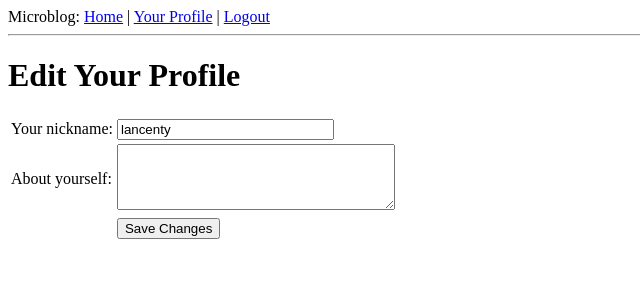
After one commit to lancenty/oakbeta, a Flask app: page /edit in a window 1280 px wide. The commit adds this page. Shown: the top 300 px of the page, without its empty margins (0-640 px from the left). Run offline with Flask 2, Linux system fonts and the light colour scheme; a user stored in the database is signed in; data comes from the database, SQL or seed files in the repository; both versions use the stored data as it was after the commit.

Commit message:
Finish chapter profile

```diff
--- a/app/__init__.py
+++ b/app/__init__.py
@@ -9,9 +9,12 @@ from config import basedir
 
 app = Flask(__name__)
 app.config.from_object('config')
+
 db = SQLAlchemy(app)
+
 lm = LoginManager()
 lm.init_app(app)
 oid = OpenID(app, os.path.join(basedir, 'tmp'))
+lm.login_view = 'login'
 
 from app import views, models
--- a/app/forms.py
+++ b/app/forms.py
@@ -1,10 +1,15 @@
 __author__ = 'Lancent'
 
 from flask.ext.wtf import Form
-from wtforms import StringField, BooleanField
-from wtforms.validators import DataRequired
+from wtforms import StringField, BooleanField, TextAreaField
+from wtforms.validators import DataRequired, Length
 
 
 class LoginForm(Form):
     openid = StringField('openid', [DataRequired()])
     remember_me = BooleanField('remember_me', default = False)
+
+
+class EditForm(Form):
+    nickname = StringField('nickname', validators=[DataRequired()])
+    about_me = TextAreaField('about_me', validators=[Length(min=0, max=140)])
--- a/app/models.py
+++ b/app/models.py
@@ -1,16 +1,19 @@
 __author__ = 'Lancent'
 
 from app import db
+from hashlib import md5
 ROLE_USER = 0
 ROLE_ADMIN = 1
 
 
 class User(db.Model):
-    id = db.Column(db.Integer, primary_key=True)
-    nickname = db.Column(db.String(64), unique=True)
-    email = db.Column(db.String(120), unique=True)
-    role = db.Column(db.SmallInteger, default=ROLE_USER)
-    posts = db.relationship('Post', backref='author', lazy='dynamic')
+    id = db.Column(db.Integer, primary_key = True)
+    nickname = db.Column(db.String(64), unique = True)
+    email = db.Column(db.String(120), index = True, unique = True)
+    role = db.Column(db.SmallInteger, default = ROLE_USER)
+    posts = db.relationship('Post', backref = 'author', lazy = 'dynamic')
+    about_me = db.Column(db.String(140))
+    last_seen = db.Column(db.DateTime)
 
     def is_authenticated(self):
         return True
@@ -24,6 +27,9 @@ class User(db.Model):
     def get_id(self):
         return unicode(self.id)
 
+    def avatar(self, size):
+        return 'http://www.gravatar.com/avatar/' + md5(self.email).hexdigest() + '?d=mm&s=' + str(size)
+
     def __repr__(self):
         return '<User %r>' % self.nickname
 
--- a/app/templates/base.html
+++ b/app/templates/base.html
@@ -3,13 +3,19 @@
 <head lang="en">
     <meta charset="UTF-8">
     {% if title %}
-    <title>{{title}} - oakbeta</title>
+    <title>{{ title }} - oakbeta</title>
     {% else %}
-    <title>microblog</title>
+    <title>oakbeta</title>
     {% endif %}
-</head>
-<body>
-    <div>Oak: <a href="/index">Home</a></div>
+  </head>
+  <body>
+    <div>Microblog:
+        <a href="{{ url_for('index') }}">Home</a>
+        {% if g.user.is_authenticated() %}
+        | <a href="{{ url_for('user', nickname = g.user.nickname) }}">Your Profile</a>
+        | <a href="{{ url_for('logout') }}">Logout</a>
+        {% endif %}
+    </div>
     <hr>
     {% with messages = get_flashed_messages() %}
     {% if messages %}
@@ -21,5 +27,5 @@
     {% endif %}
     {% endwith %}
     {% block content %}{% endblock %}
-</body>
+  </body>
 </html>
--- /dev/null
+++ b/app/templates/edit.html
@@ -0,0 +1,23 @@
+<!-- extend base layout -->
+{% extends "base.html" %}
+
+{% block content %}
+  <h1>Edit Your Profile</h1>
+  <form action="" method="post" name="edit">
+      {{form.hidden_tag()}}
+      <table>
+          <tr>
+              <td>Your nickname:</td>
+              <td>{{ form.nickname(size=24) }}</td>
+          </tr>
+          <tr>
+              <td>About yourself:</td>
+              <td>{{ form.about_me(cols=32, rows=4) }}</td>
+          </tr>
+          <tr>
+              <td></td>
+              <td><input type="submit" value="Save Changes"></td>
+          </tr>
+      </table>
+  </form>
+{% endblock %}
--- /dev/null
+++ b/app/templates/post.html
@@ -0,0 +1,6 @@
+<!DOCTYPE html>
+<table>
+    <tr valign="top">
+        <td><img src="{{post.author.avatar(50)}}"></td><td><i>{{post.author.nickname}} says:</i><br>{{post.body}}</td>
+    </tr>
+</table>
--- a/app/views.py
+++ b/app/views.py
@@ -1,16 +1,30 @@
-__author__ = 'Lancent'
-
 from flask import render_template, flash, redirect, session, url_for, request, g
 from flask.ext.login import login_user, logout_user, current_user, login_required
-from app import app, lm, oid
-from .forms import LoginForm
-from .models import User, ROLE_USER, ROLE_ADMIN
+from app import app, db, lm, oid
+from .forms import LoginForm, EditForm
+from .models import User
+from datetime import datetime
+
+@lm.user_loader
+def load_user(id):
+    return User.query.get(int(id))
+
+
+@app.before_request
+def before_request():
+    g.user = current_user
+    if g.user.is_authenticated():
+        g.user.last_seen = datetime.utcnow()
+        db.session.add(g.user)
+        db.session.commit()
+
 
 @app.route('/')
 @app.route('/index')
+@login_required
 def index():
-    user = {'nickname': 'Yang'}  # fake user
-    posts = [  # fake array of posts
+    user = g.user
+    posts = [
         {
             'author': {'nickname': 'John'},
             'body': 'Beautiful day in Portland!'
@@ -18,21 +32,12 @@ def index():
         {
             'author': {'nickname': 'Susan'},
             'body': 'The Avengers movie was so cool!'
-        },
-        {
-            'author': {'nickname': 'Vittorio'},
-            'body': 'Vaffanculo!'
         }
     ]
-    return render_template("index.html",
-        title = 'Home',
-        user = user,
-        posts = posts)
-
-
-@lm.user_loader
-def load_user(id):
-    return User.query.get(int(id))
+    return render_template('index.html',
+                           title='Home',
+                           user=user,
+                           posts=posts)
 
 
 @app.route('/login', methods=['GET', 'POST'])
@@ -45,6 +50,67 @@ def login():
         session['remember_me'] = form.remember_me.data
         return oid.try_login(form.openid.data, ask_for=['nickname', 'email'])
     return render_template('login.html',
-        title = 'Sign In',
-        form = form,
-        providers = app.config['OPENID_PROVIDERS'])
+                           title='Sign In',
+                           form=form,
+                           providers=app.config['OPENID_PROVIDERS'])
+
+
+@oid.after_login
+def after_login(resp):
+    if resp.email is None or resp.email == "":
+        flash('Invalid login. Please try again.')
+        return redirect(url_for('login'))
+    user = User.query.filter_by(email=resp.email).first()
+    if user is None:
+        nickname = resp.nickname
+        if nickname is None or nickname == "":
+            nickname = resp.email.split('@')[0]
+        user = User(nickname=nickname, email=resp.email)
+        db.session.add(user)
+        db.session.commit()
+    remember_me = False
+    if 'remember_me' in session:
+        remember_me = session['remember_me']
+        session.pop('remember_me', None)
+    login_user(user, remember=remember_me)
+    return redirect(request.args.get('next') or url_for('index'))
+
+
+@app.route('/logout')
+def logout():
+    logout_user()
+    return redirect(url_for('index'))
+
+
+@app.route('/user/<nickname>')
+@login_required
+def user(nickname):
+    user = User.query.filter_by(nickname=nickname).first()
+    if user == None:
+        flash('User %s not found.' % nickname)
+        return redirect(url_for('index'))
+    posts = [
+        {'author': user, 'body': 'Test post #1'},
+        {'author': user, 'body': 'Test post #2'}
+    ]
+    return render_template('user.html',
+                           user=user,
+                           title=nickname,
+                           posts=posts)
+
+
+@app.route('/edit', methods=['GET', 'POST'])
+@login_required
+def edit():
+    form = EditForm()
+    if form.validate_on_submit():
+        g.user.nickname = form.nickname.data
+        g.user.about_me = form.about_me.data
+        db.session.add(g.user)
+        db.session.commit()
+        flash('Your changes have been saved.')
+        return redirect(url_for('edit'))
+    else:
+        form.nickname.data = g.user.nickname
+        form.about_me.data = g.user.about_me
+    return render_template('edit.html', form=form)
--- /dev/null
+++ b/runp.py
@@ -0,0 +1,5 @@
+__author__ = 'Lancent'
+
+#!flask/bin/python
+from app import app
+app.run(debug = False)
```
Also changed, not shown: app/templates/user.html (added, +20 -0 lines), app.db.
